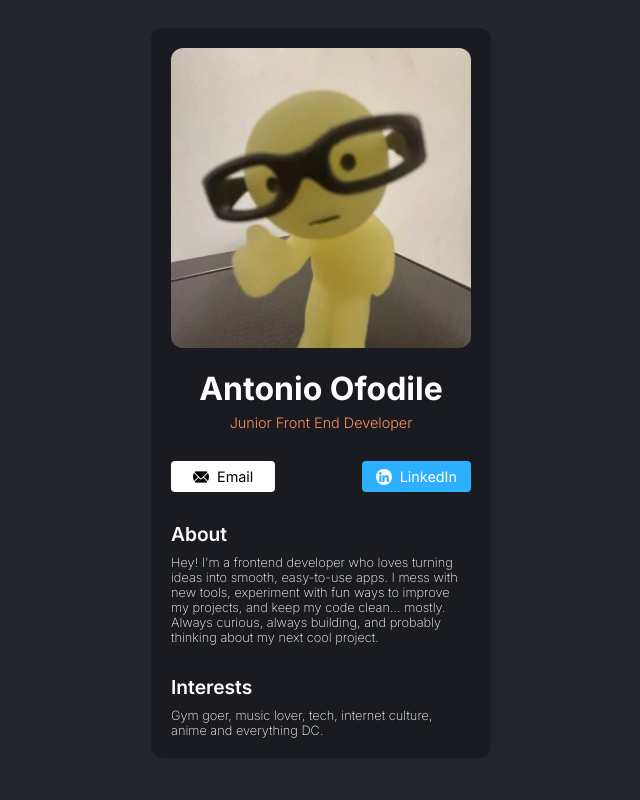
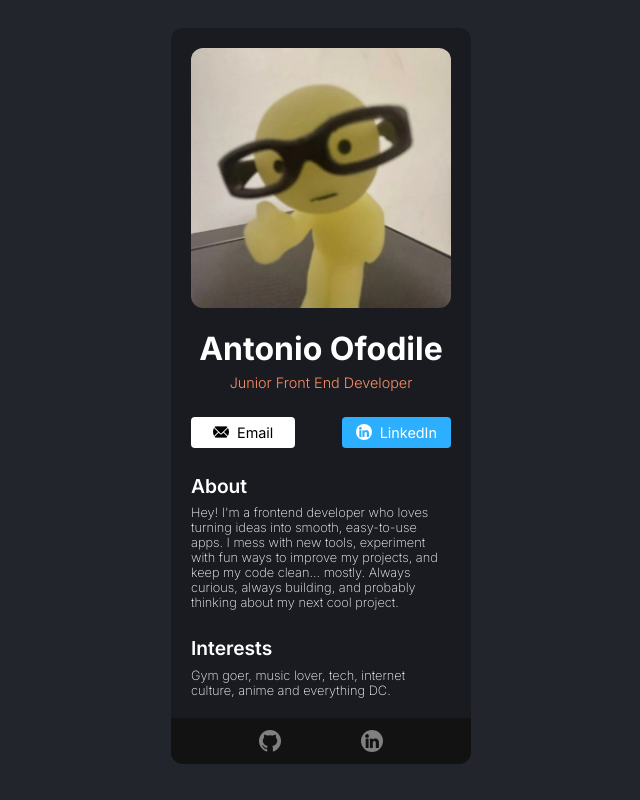
Before and after one commit to AntoOfo/business-card, a React (Vite) app: page / in a window 1280 px wide. Shown: the whole page, without its empty margins (319-959 px from the left). Built offline with nearby package versions, Linux system fonts and the light colour scheme.

Commit message:
footer added with two images. added to app file and styled. two separate divs in app, one for main content w padding and the footer w/o

```diff
--- a/src/App.jsx
+++ b/src/App.jsx
@@ -1,14 +1,18 @@
 import Info from "./components/Info"
 import About from "./components/About"
 import Interests from "./components/Interests"
+import Footer from "./components/Footer"
 
 export default function App() {
   return (
     <>
     <div className="info-card">
+      <div style={{padding: "20px"}}>  {/* separate padding from footer */}
       <Info />
       <About />
       <Interests />
+      </div>
+      <Footer />
     </div>
     </>
   )
--- /dev/null
+++ b/src/components/Footer.jsx
@@ -0,0 +1,8 @@
+export default function Footer() {
+    return (
+        <footer className="footer">
+            <img src="src/assets/github-footer.png" alt="github image" />
+            <img src="src/assets/linkedin-footer.png" alt="github image" />
+        </footer>
+    )
+}
--- a/src/index.css
+++ b/src/index.css
@@ -24,8 +24,8 @@
   background-color: #1a1b21;
   width: 300px;   /* fixed width for card */
   border-radius: 12px;
-  padding: 20px;
   text-align: center;
+  overflow: hidden;
 }
 
 img {
@@ -101,3 +101,16 @@
 .interests-div > p {
   margin-top: 3%;
 }
+
+.footer {
+  display: flex;
+  background-color: rgb(18, 18, 18);
+  justify-content: center;
+  gap: 80px;
+  padding: 12px;
+}
+
+.footer > img {
+  width: 22px;
+  opacity: calc(50%);
+}
```
Also changed, not shown: src/assets/github-footer.png (added), src/assets/linkedin-footer.png (added).
